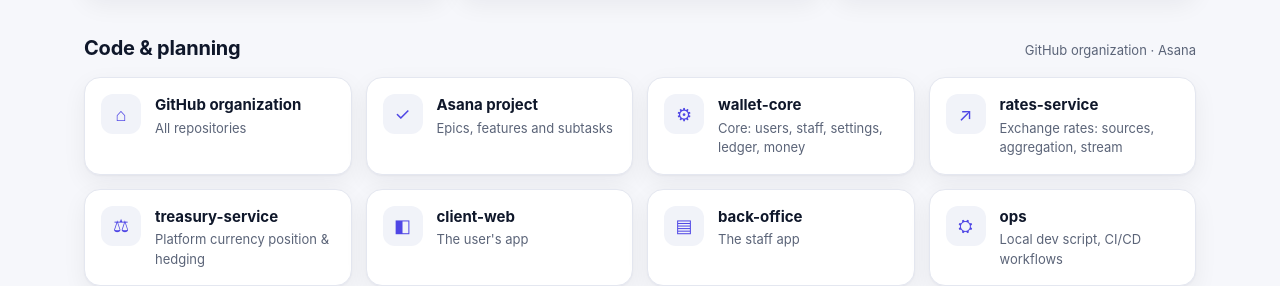
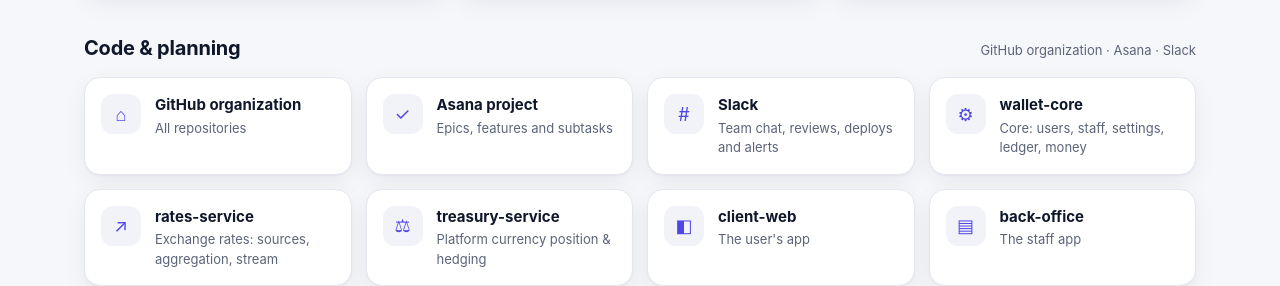
Before and after one commit to Internship-2026-Multi-currency-Wallet/Internship-2026-Multi-currency-Wallet.github.io, a plain HTML site: page index.html in a window 1280 px wide. Shown: the part 1260-1546 px from the top of the page. Drawn offline with Linux system fonts and the light colour scheme; no server answers.

Commit message:
Add Slack workspace link
Co-Authored-By: Claude Opus 5.5 <noreply@anthropic.com>

```diff
--- a/index.html
+++ b/index.html
@@ -164,10 +164,11 @@
   </section>
 
   <section id="code">
-    <div class="section-head"><h2>Code &amp; planning</h2><span class="hint">GitHub organization · Asana</span></div>
+    <div class="section-head"><h2>Code &amp; planning</h2><span class="hint">GitHub organization · Asana · Slack</span></div>
     <div class="grid">
       <a class="card tile" href="https://github.com/Internship-2026-Multi-currency-Wallet"><div class="icon">⌂</div><div><h3>GitHub organization</h3><p>All repositories</p></div></a>
       <a class="card tile" href="https://app.asana.com/1/2427620016900/project/1220109449481948"><div class="icon">✓</div><div><h3>Asana project</h3><p>Epics, features and subtasks</p></div></a>
+      <a class="card tile" href="https://devbrother-internship-2026.slack.com"><div class="icon">#</div><div><h3>Slack</h3><p>Team chat, reviews, deploys and alerts</p></div></a>
       <a class="card tile" href="https://github.com/Internship-2026-Multi-currency-Wallet/wallet-core"><div class="icon">⚙</div><div><h3>wallet-core</h3><p>Core: users, staff, settings, ledger, money</p></div></a>
       <a class="card tile" href="https://github.com/Internship-2026-Multi-currency-Wallet/rates-service"><div class="icon">↗</div><div><h3>rates-service</h3><p>Exchange rates: sources, aggregation, stream</p></div></a>
       <a class="card tile" href="https://github.com/Internship-2026-Multi-currency-Wallet/treasury-service"><div class="icon">⚖</div><div><h3>treasury-service</h3><p>Platform currency position &amp; hedging</p></div></a>
```
